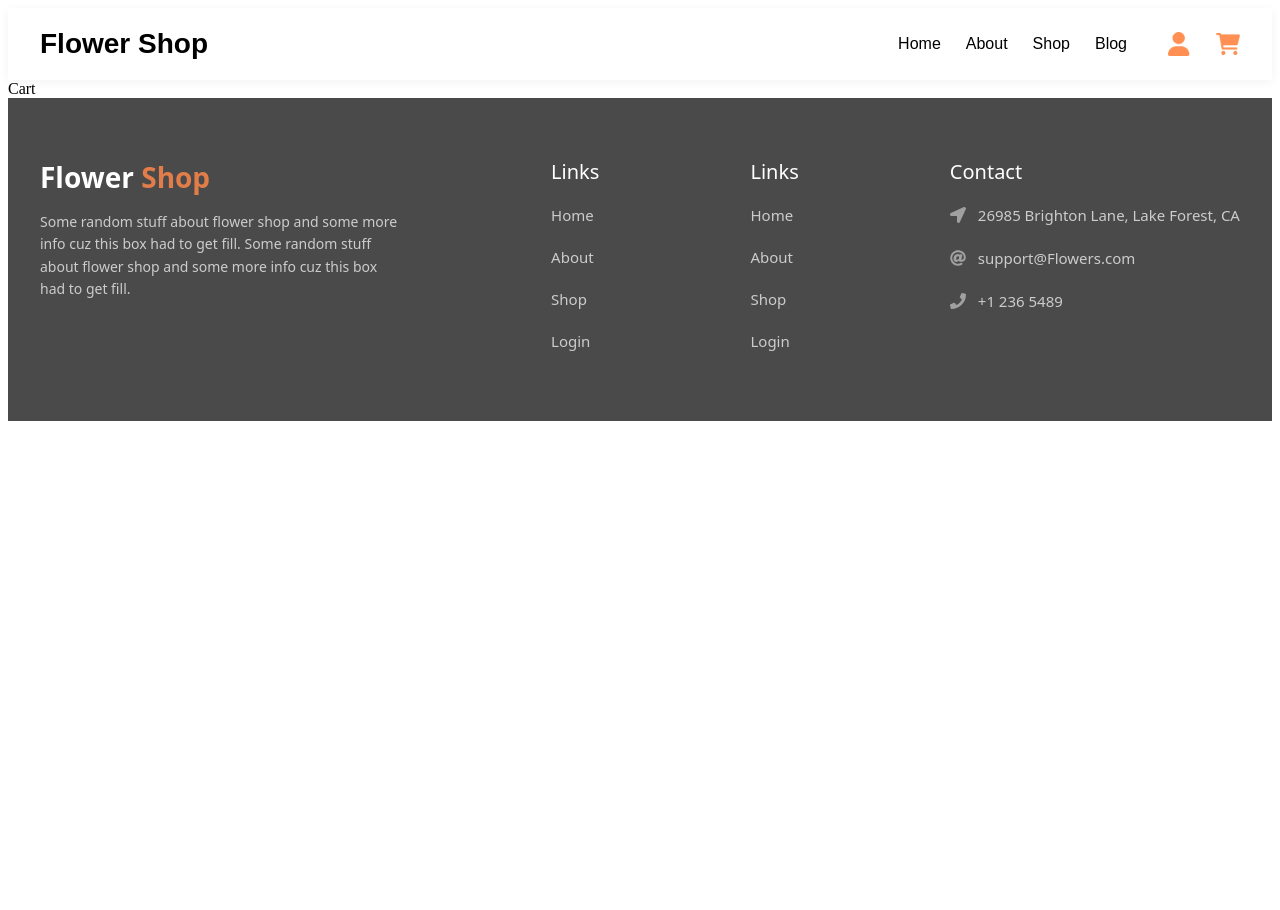
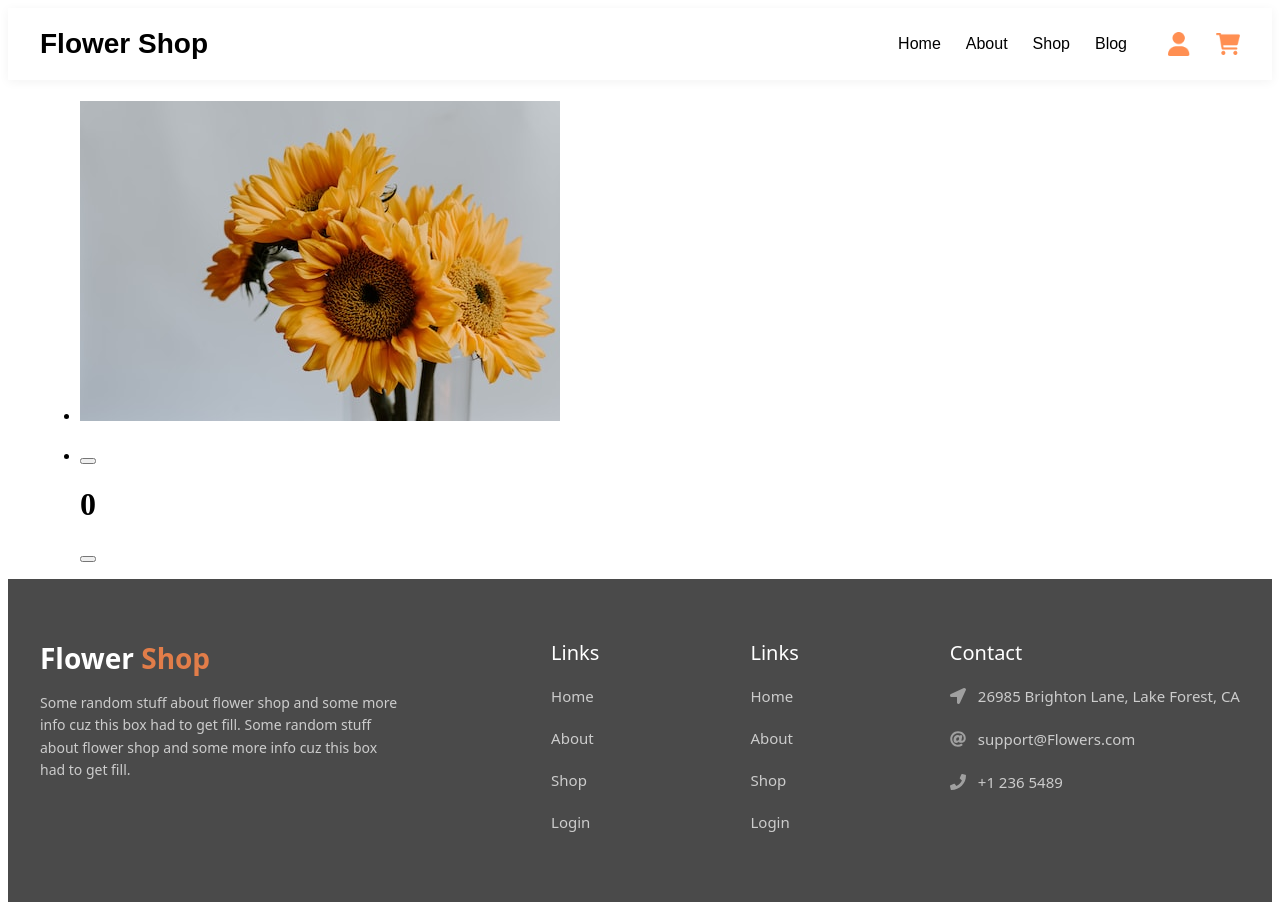
Before and after one commit to dilshodmahmaraimov22-ux/Flowers, a React (Vite) app: page /shop in a window 1280 px wide. Before the commit the page ends 800 px from the top, so only its background shows below. Built offline with nearby package versions, Linux system fonts and the light colour scheme.

Commit message:
cards qoshildi

```diff
--- a/src/Components/Cart/Cart/Cart.jsx
+++ b/src/Components/Cart/Cart/Cart.jsx
@@ -1,8 +1,31 @@
 import React from 'react'
+import './Cart.css'
+import cart1 from '../../Images/cart1.jpg'
 
 const Cart = () => {
+
   return (
-    <div>Cart</div>
+    <>
+    <div className="cart">
+        <div className="container">
+            <div className="cart__container">
+                <h1 className='cart__title'></h1>
+                <ul className='cart__list'>
+                    <li className='cart__item'>
+                        <img className='cart__img' src={cart1} alt="" />
+                        <h1 className='cart__name'></h1>
+                        <p className='cart__text'></p>
+                        <li className='cart__item2'>
+                            <button className='cart__btn'></button>
+                            <h1 className='cart__count'>0</h1>
+                            <button className='cart__btn'></button>
+                        </li>
+                    </li>
+                </ul>
+            </div>
+        </div>
+    </div>
+    </>
   )
 }
 
```
Also changed, not shown: src/Components/Images/cart1.jpg (added), src/Components/Images/cart2.jpg (added).
